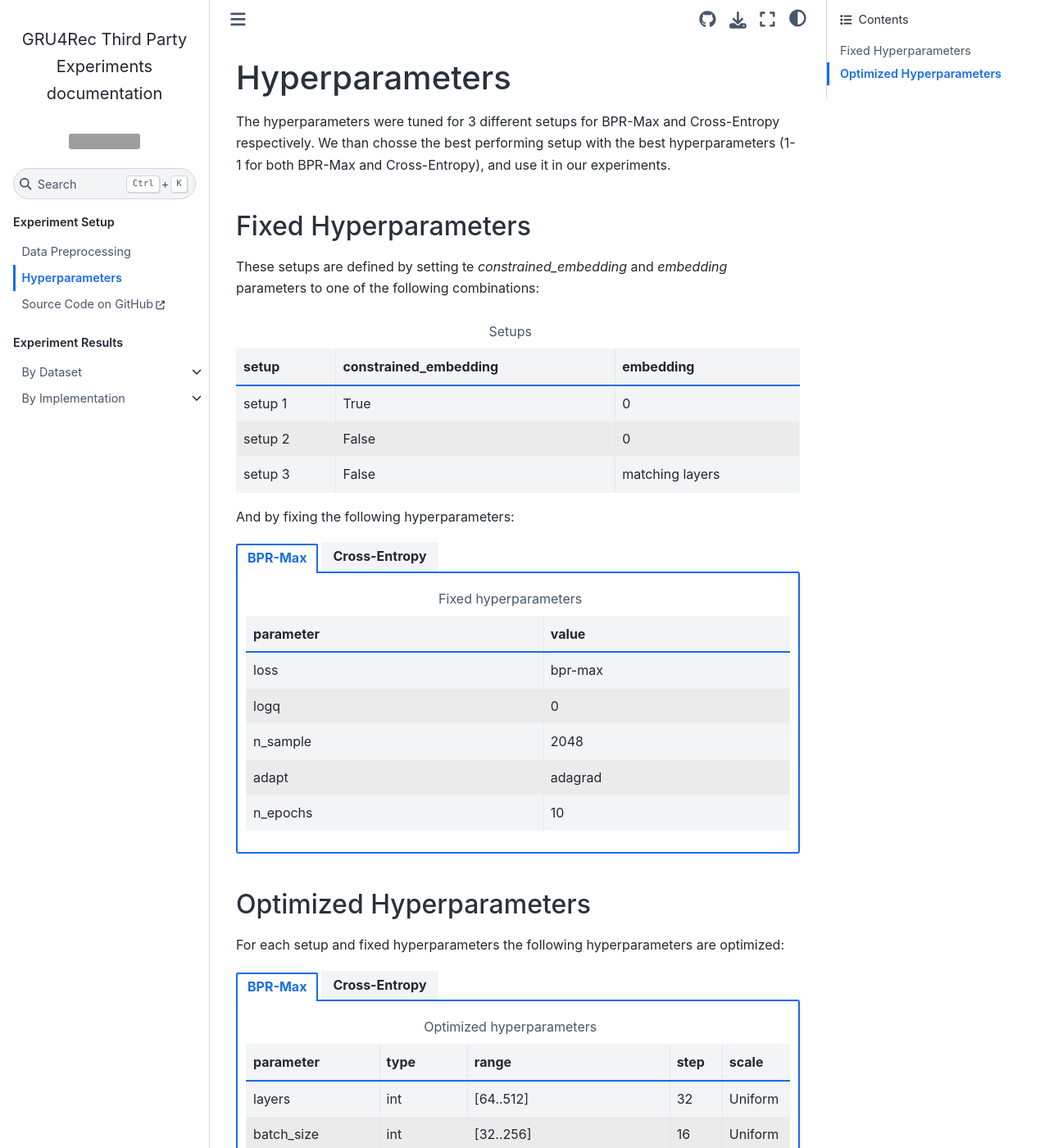
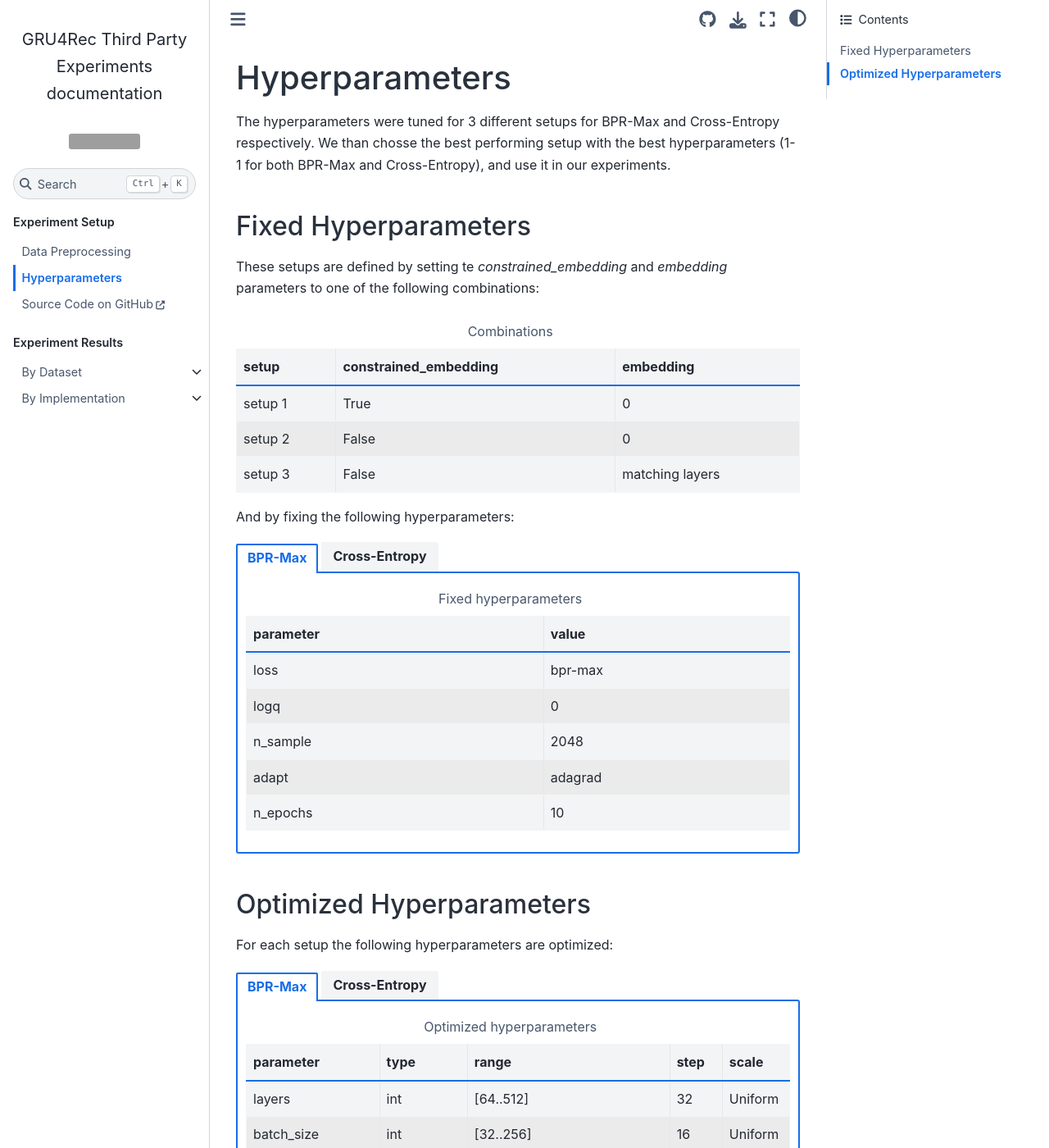
Before and after one commit to hidasib/gru4rec_third_party_comparison, a Sphinx documentation site: the page built from docs/hyperparams/hyperparams_main.rst, in a window 1280 px wide and 1400 px high. Shown: the whole window at 82% size. Built offline with Sphinx 7.4.7 and the Sphinx Book theme 1.1.4, drawn with Linux system fonts in a browser that asks for light colours; grey boxes are pictures that could not be loaded.

Commit message:
renaming in hyperparams

```diff
--- a/docs/hyperparams/hyperparams_main.rst
+++ b/docs/hyperparams/hyperparams_main.rst
@@ -9,7 +9,7 @@
 
 These setups are defined by setting te *constrained_embedding* and *embedding* parameters to one of the following combinations:
 
-.. csv-table:: Setups
+.. csv-table:: Combinations
     :class: striped_table
     :file: /data_sources/hyperparams/hyperparams_setups.csv
     :header-rows: 1
@@ -38,7 +38,7 @@
 Optimized Hyperparameters
 ------------------------------------------------------------------
 
-For each setup and fixed hyperparameters the following hyperparameters are optimized:
+For each setup the following hyperparameters are optimized:
 
 .. tab-set::
 
```
